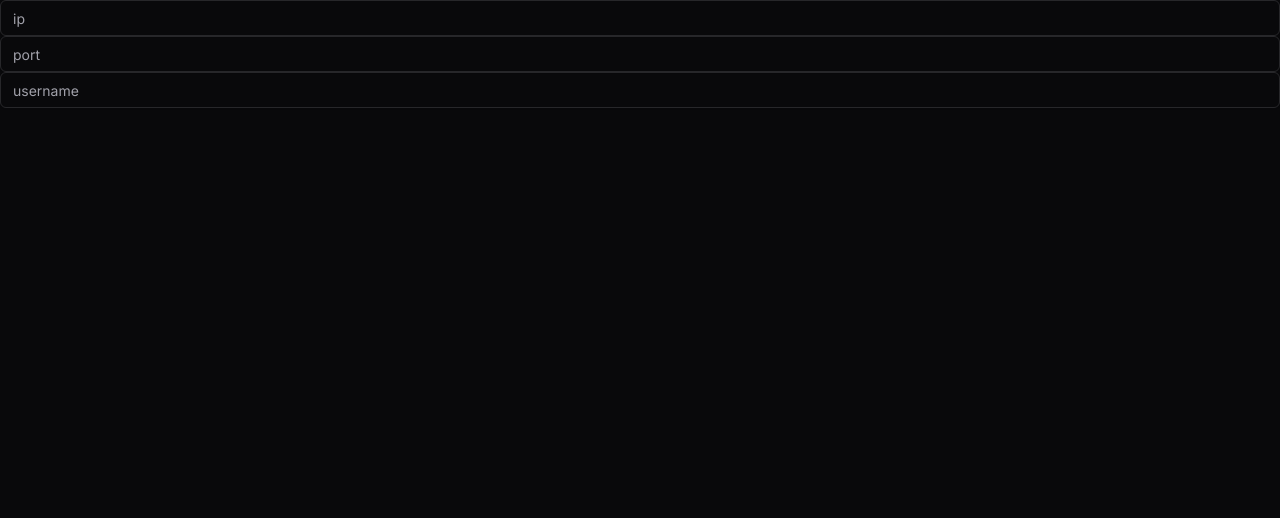
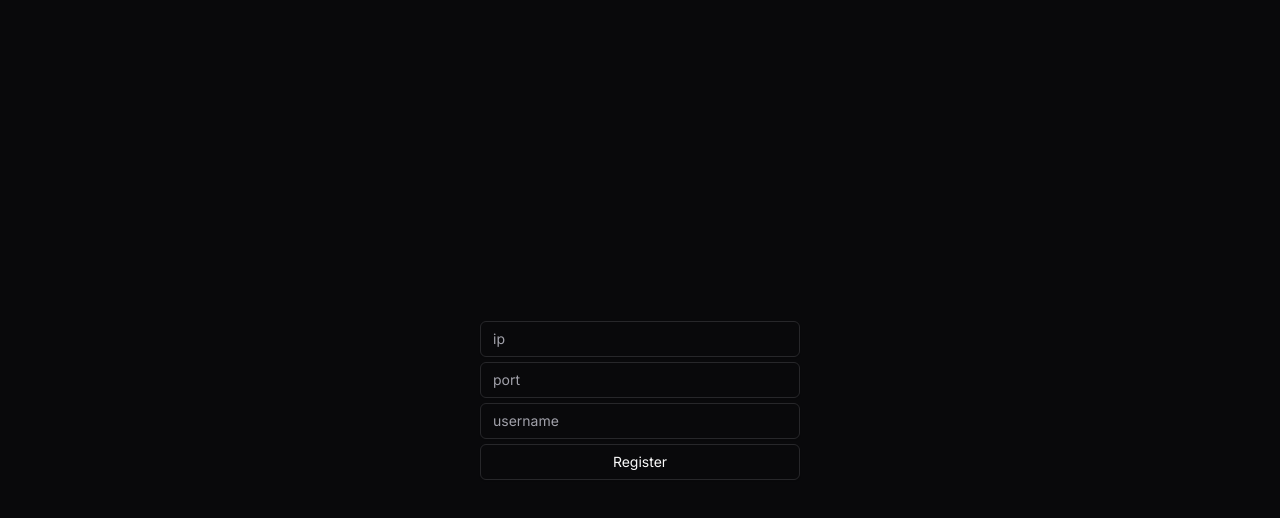
Before and after one commit to YR72dpi/SecuredWhisker, a Next.js app in the folder front/: page / in a window 1280 px wide. Shown: the top 518 px of the page. Built offline with nearby package versions, Linux system fonts and the light colour scheme.

Commit message:
feat: formulaire

```diff
--- a/front/next.config.mjs
+++ b/front/next.config.mjs
@@ -4,8 +4,6 @@ import { fileURLToPath } from 'url';
 
 const __filename = fileURLToPath(import.meta.url);
 const __dirname = path.dirname(__filename);
-
-console.log("+++ " +path.join(__dirname, 'src/app/styles'))
 
 const nextConfig = {
     sassOptions: {
--- a/front/package.json
+++ b/front/package.json
@@ -13,6 +13,7 @@
     "class-variance-authority": "^0.7.0",
     "clsx": "^2.1.0",
     "next": "14.2.2",
+    "next-themes": "^0.3.0",
     "react": "^18",
     "react-dom": "^18",
     "tailwind-merge": "^2.2.2",
--- a/front/src/app/layout.tsx
+++ b/front/src/app/layout.tsx
@@ -1,7 +1,7 @@
 import type { Metadata } from "next";
 import { Inter } from "next/font/google";
+import { ThemeProvider } from "@/components/theme-provider"
 import "./styles/globals.scss";
-import { ThemeProvider } from "@/components/theme-provider"
 
 
 const inter = Inter({ subsets: ["latin"] });
--- a/front/src/app/page.tsx
+++ b/front/src/app/page.tsx
@@ -8,6 +8,7 @@ export default function Home() {
           <Input type="text" name="ip" placeholder="ip" />
           <Input type="text" name="port" placeholder="port" />
           <Input type="text" name="username" placeholder="username" />
+          <Input type="submit" value={"Register"} />
         </form>
       </main>
     </>
--- /dev/null
+++ b/front/src/app/styles/form.scss
@@ -0,0 +1,12 @@
+form {
+    display: flex;
+    flex-direction: column;
+    gap: 5px;
+
+    &#registerForm {
+        justify-content: center;
+        width: 25vw;
+        height: calc(100vh - 2 * 15px);
+        margin: 0 auto;
+    }
+}
--- a/front/src/app/styles/globals.scss
+++ b/front/src/app/styles/globals.scss
@@ -1,3 +1,6 @@
+@import 'main.scss';
+@import 'form.scss';
+
 @tailwind base;
   @tailwind components;
   @tailwind utilities;
--- /dev/null
+++ b/front/src/app/styles/main.scss
@@ -0,0 +1,13 @@
+html, body {
+    padding: 0;
+    margin: 0;
+
+    * {
+        box-sizing: border-box;
+    }
+}
+main {
+    padding: 15px;
+    display: flex;
+    flex-direction: column;
+}
```
Also changed, not shown: 1 other file (tests, documents, lock files or other folders).
